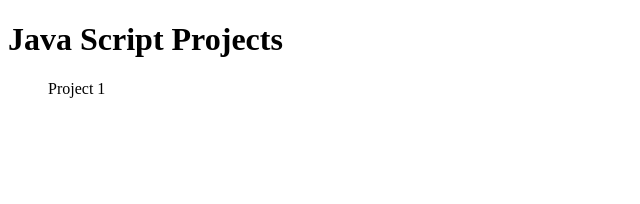
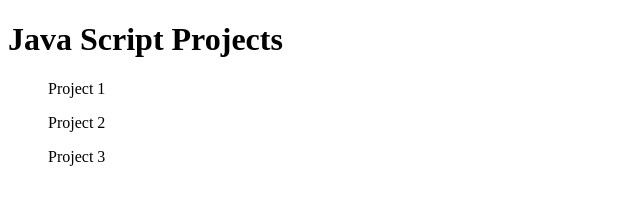
Before and after one commit to omairzamir5/JavaScript_practice_projects, a plain HTML site: page index.html in a window 1280 px wide. Shown: the whole page, without its empty margins (0-640 px from the left). Drawn offline with Linux system fonts and the light colour scheme.

Commit message:
Update index.html
project list increased

```diff
--- a/index.html
+++ b/index.html
@@ -8,5 +8,7 @@
 <body>
     <h1>Java Script Projects</h1>
     <ol>Project 1</ol>
+    <ol>Project 2</ol>
+    <ol>Project 3</ol>
 </body>
 </html>
```
